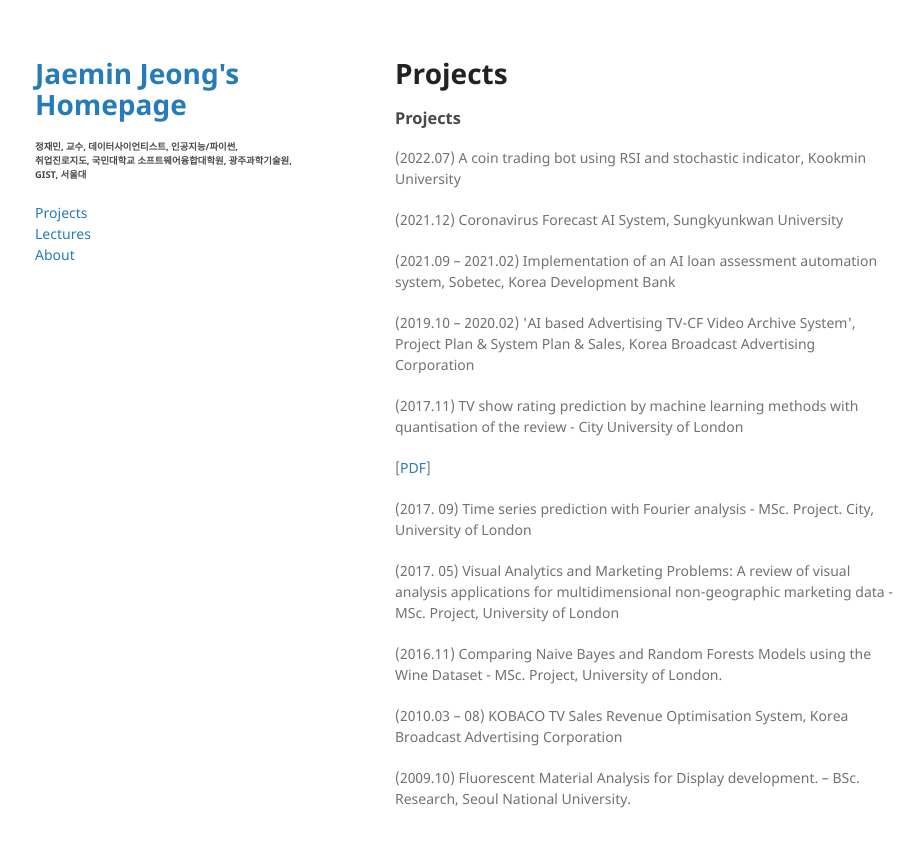
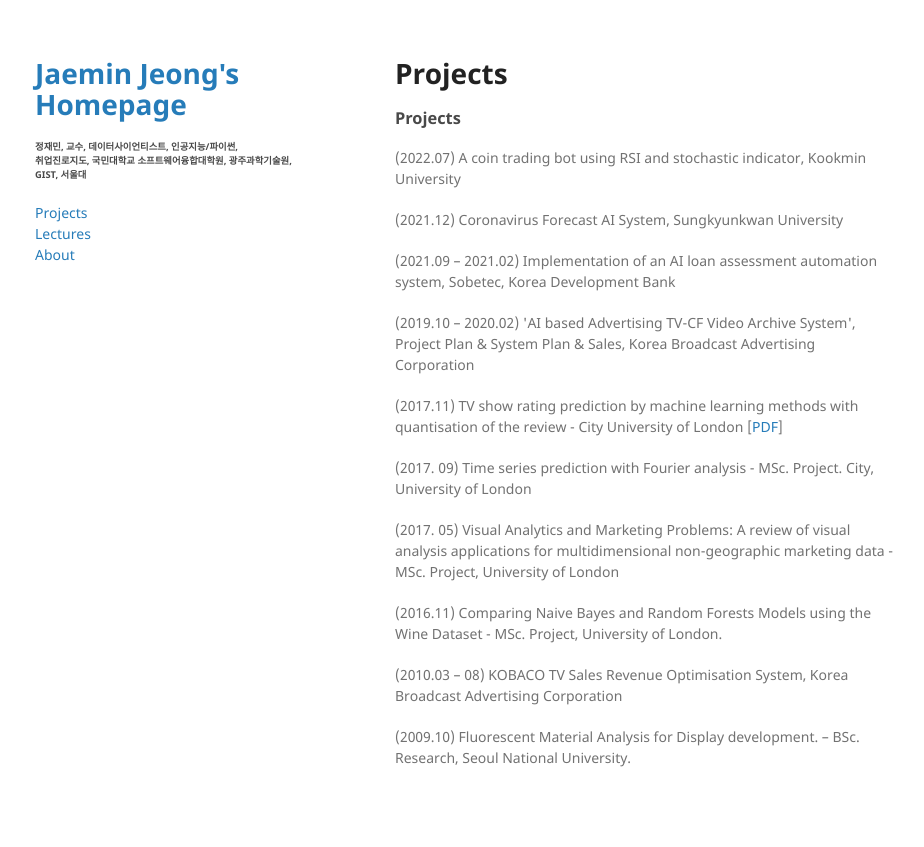
Before and after one commit to jaeminjjung/jaeminjjung.github.io, a Jekyll site: the page built from projects.md, in a window 1280 px wide. Shown: the top 847 px of the page, without its empty margins (175-1099 px from the left). Built offline with Jekyll 4.4.1, drawn with Linux system fonts in a browser that asks for light colours; our own code applies the rules of GitHub Pages for plain Markdown files.

Commit message:
Update projects.md

```diff
--- a/projects.md
+++ b/projects.md
@@ -7,7 +7,8 @@
 <p>(2021.12) Coronavirus Forecast AI System, Sungkyunkwan University </p>
 <p>(2021.09 – 2021.02) Implementation of an AI loan assessment automation system, Sobetec, Korea Development Bank </p>
 <p>(2019.10 – 2020.02) 'AI based Advertising TV-CF Video Archive System', Project Plan & System Plan & Sales, Korea Broadcast Advertising Corporation </p>
-<p>(2017.11) TV show rating prediction by machine learning methods with quantisation of the review - City University of London</p>[<a href = "https://github.com/jaeminjjung/jaeminjjung.github.io/blob/2a9d4b06960445371f278e022863c4bcf15fb20f/TV%20Show%20Rating%20Prediction%20with%20Machine%20Learning%20methods%20with%20quantisation%20of%20the%20review%20(2017)%20-%20Jaemin%20Jeong%20-%20City%2C%20University%20of%20London.pdf" id = 'dissertation' target="_blank">PDF</a>]
+<p>(2017.11) TV show rating prediction by machine learning methods with quantisation of the review - City University of London [<a href = "https://github.com/jaeminjjung/jaeminjjung.github.io/blob/2a9d4b06960445371f278e022863c4bcf15fb20f/TV%20Show%20Rating%20Prediction%20with%20Machine%20Learning%20methods%20with%20quantisation%20of%20the%20review%20(2017)%20-%20Jaemin%20Jeong%20-%20City%2C%20University%20of%20London.pdf" id = 'dissertation' target="_blank">PDF</a>]
+</p>
 <p>(2017. 09) Time series prediction with Fourier analysis  - MSc. Project. City, University of London </p>
 <p>(2017. 05) Visual Analytics and Marketing Problems: A review of visual analysis applications for multidimensional non-geographic marketing data - MSc. Project, University of London </p>
 <p>(2016.11)  Comparing Naive Bayes and Random Forests Models using the Wine Dataset - MSc. Project, University of London. </p>
```
